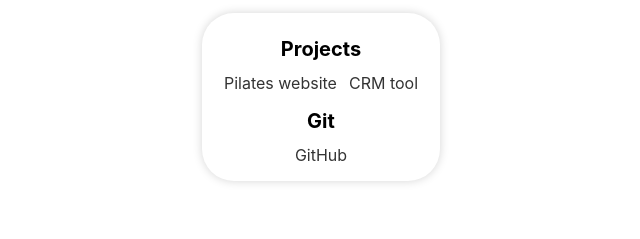
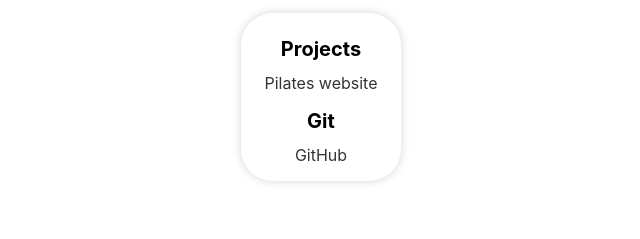
Before and after one commit to therealvaskicha/Vaseto, a website: page src/index.html in a window 1280 px wide. Shown: the part 347-586 px from the top of the page, 319-959 px from the left. Drawn offline with Linux system fonts and the light colour scheme.

Commit message:
hiding CRM tool

```diff
--- a/src/index.html
+++ b/src/index.html
@@ -32,7 +32,6 @@
                         <h2>Projects</h2>
                         <nav>
                             <a href="https://pilates-website-dilona.vercel.app/" class="project-link hover-underline">Pilates website</a>
-                            <a href="https://pilates-website-dilona.vercel.app/admin.html" class="project-link hover-underline">CRM tool</a>
                         </nav>
                     </div>
                     <div class="Git">
```
